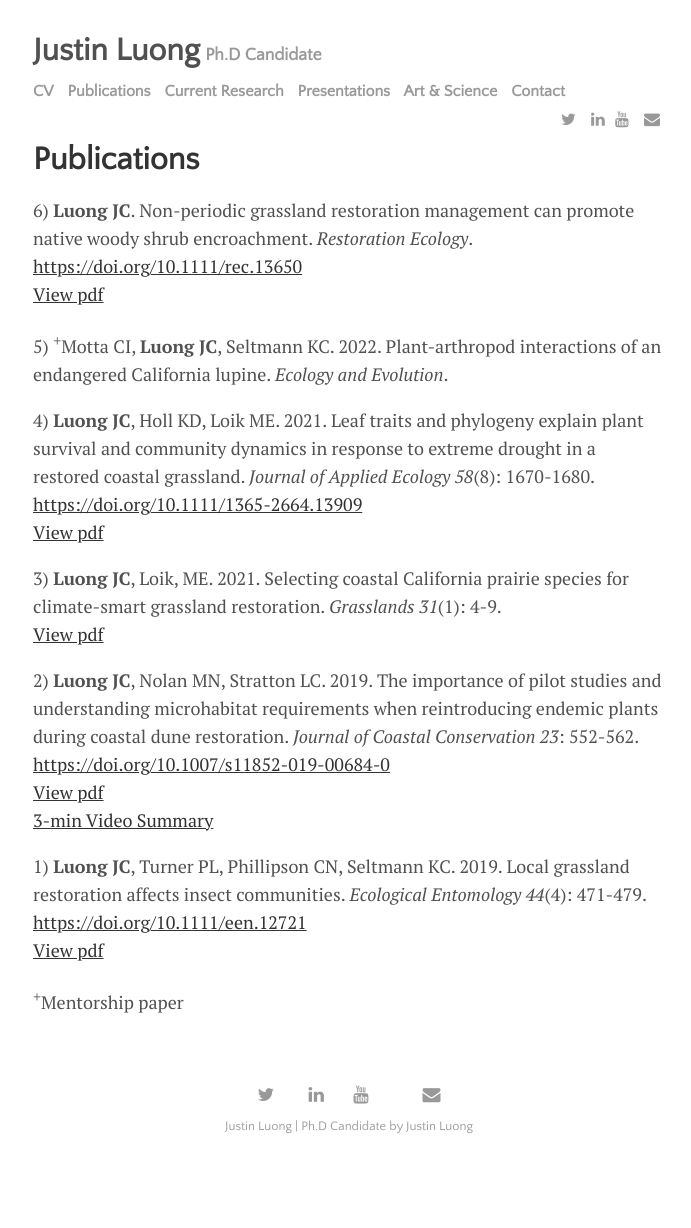
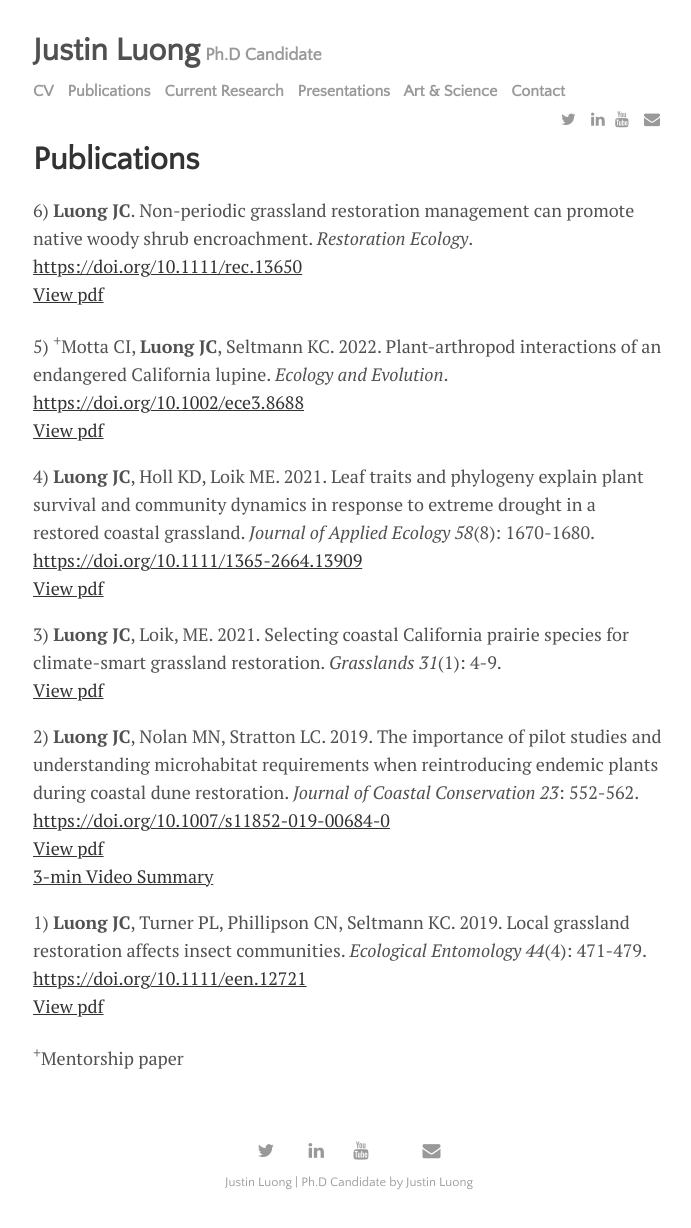
Before and after one commit to austinluong/justinluong.com, a Jekyll site: the page built from menu/publications.md, in a window 1280 px wide. Shown: the whole page, without its empty margins (291-982 px from the left). Built offline with Jekyll 4.4.1, drawn with Linux system fonts in a browser that asks for light colours; nearby versions of some CDN libraries; before the commit the page ends 1172 px from its top, so only the background shows below that.

Commit message:
Update publications.md

```diff
--- a/menu/publications.md
+++ b/menu/publications.md
@@ -7,6 +7,8 @@ title: Publications
 [View pdf]({{site.baseurl}}/assets/pdf/Luong2022_Nonperiodic grassland restoration management can promote native woody shrub.pdf)
 
 5) <sup>+</sup>Motta CI, **Luong JC**, Seltmann KC. 2022. Plant-arthropod interactions of an endangered California lupine. *Ecology and Evolution*.
+<https://doi.org/10.1002/ece3.8688>
+[View pdf]({{site.baseurl}}/assets/pdf/MottaLuongSeltmann2021PlantArthropod.pdf)
 
 4) **Luong JC**, Holl KD, Loik ME. 2021. Leaf traits and phylogeny explain plant survival and community dynamics in response
 to extreme drought in a restored coastal grassland. *Journal of Applied Ecology 58*(8): 1670-1680.
```
